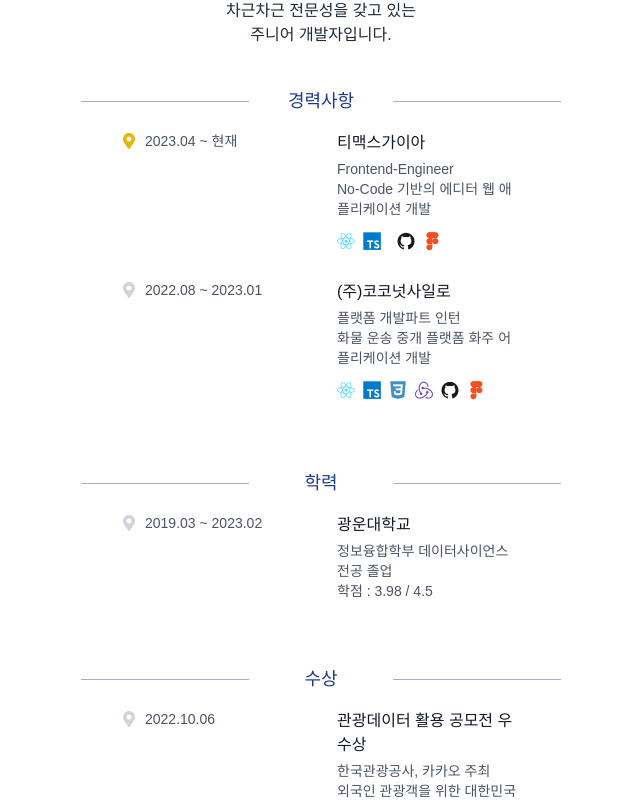
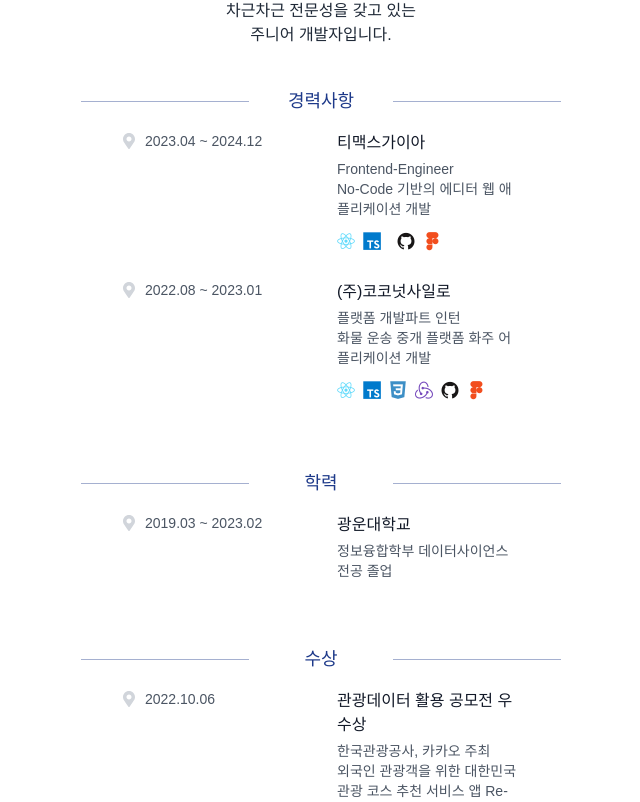
Before and after one commit to suji8073/portfolios, a React (Create React App) app: page /portfolios/profile in a window 1280 px wide. Shown: the part 652-1454 px from the top of the page, without its empty margins (319-959 px from the left). Built offline with nearby package versions, Linux system fonts and the light colour scheme; a web font is replaced by a local one.

Commit message:
[chore] Profile 관련 data 수정

```diff
--- a/src/data/ProfileData.ts
+++ b/src/data/ProfileData.ts
@@ -2,10 +2,9 @@ import { SectionItemProps } from '../components/profile/ProfileSection';
 
 export const CareerData: SectionItemProps = [
   {
-    year: '2023.04 ~ 현재',
+    year: '2023.04 ~ 2024.12',
     name: '티맥스가이아',
     detail: ['Frontend-Engineer', 'No-Code 기반의 에디터 웹 애플리케이션 개발'],
-    activate: true,
     stack: [
       {
         name: 'react',
@@ -73,7 +72,7 @@ export const EducationData: SectionItemProps = [
   {
     year: '2019.03 ~ 2023.02',
     name: '광운대학교',
-    detail: ['정보융합학부 데이터사이언스 전공 졸업', '학점 : 3.98 / 4.5'],
+    detail: ['정보융합학부 데이터사이언스 전공 졸업'],
   },
 ];
 
@@ -148,10 +147,9 @@ export const AwardsData: SectionItemProps = [
 
 export const ActivityData: SectionItemProps = [
   {
-    year: '2024.10.28 ~ 현재',
+    year: '2024.10 ~ 2024.12',
     name: 'AI 히어로즈 작가',
     detail: ['AI 및 프론트엔드 관련 지식 원고 작성'],
-    activate: true,
   },
   {
     year: '2021.01 ~ 2022.06',
```
